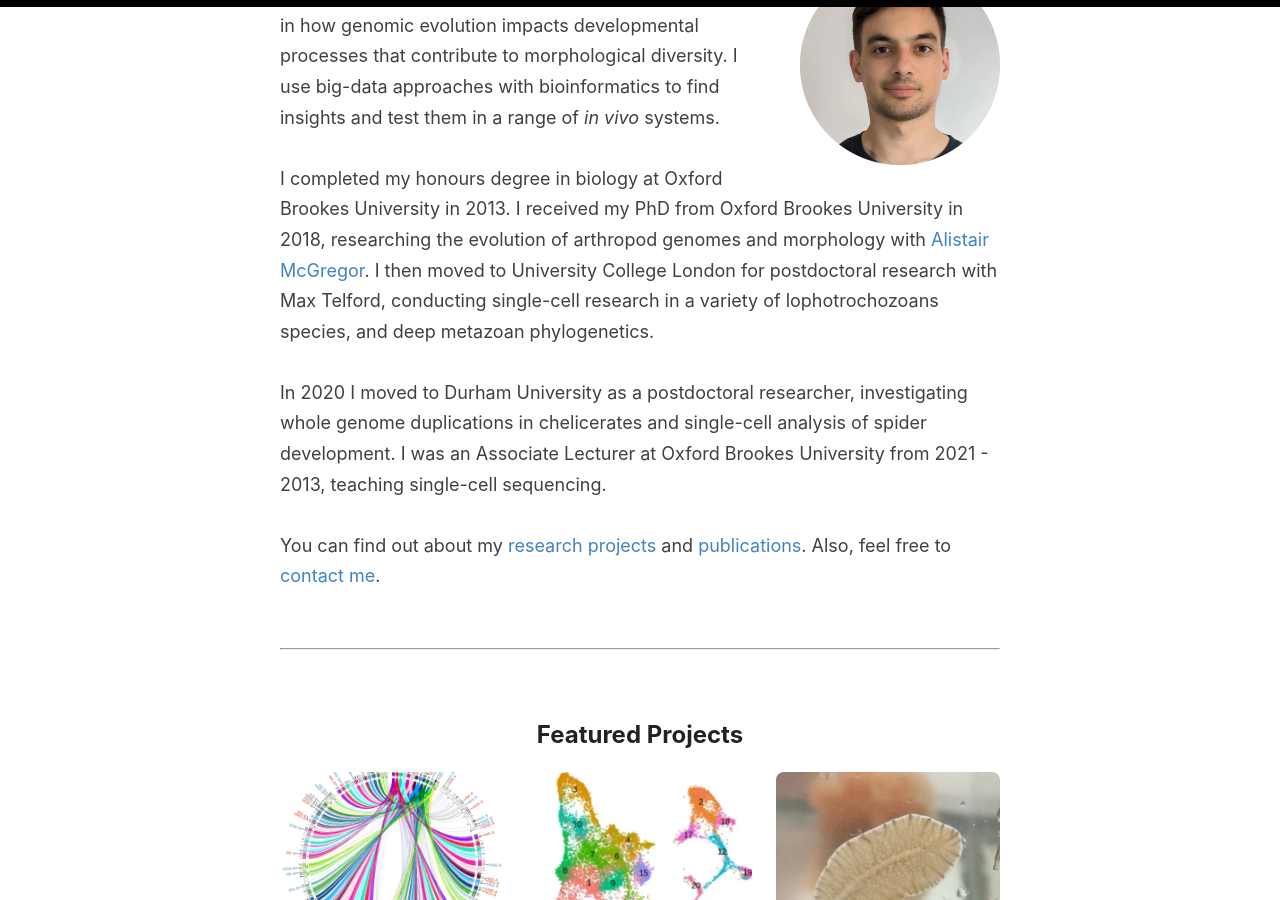
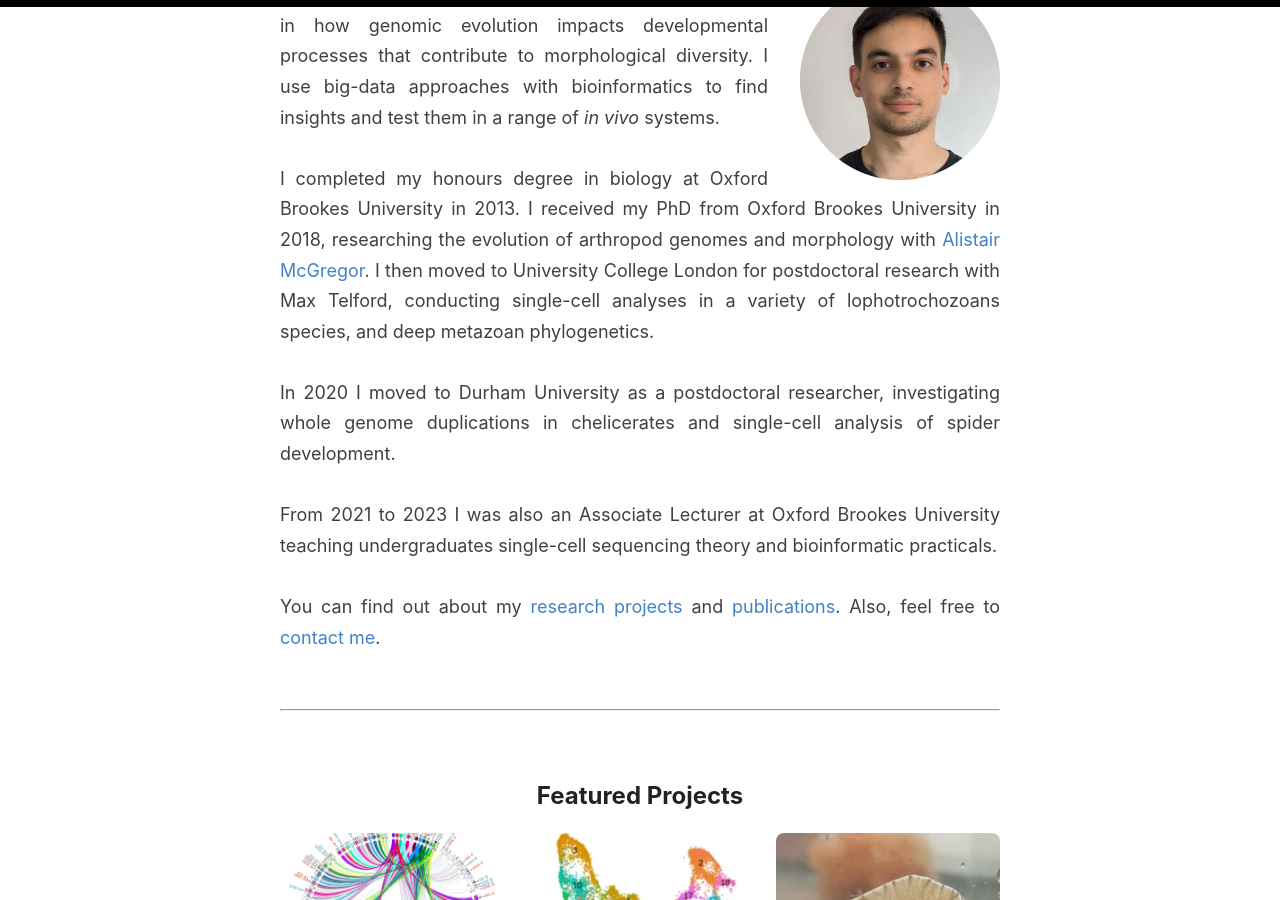
Before and after one commit to djleite/djleite.github.io, a Jekyll site: the page built from index.html, in a window 1280 px wide and 900 px high, scrolled down 337 px. Built offline with Jekyll 4.4.1, drawn with Linux system fonts in a browser that asks for light colours; the list of posts is cut into pages by our own code.

Commit message:
update home

```diff
--- a/index.html
+++ b/index.html
@@ -7,18 +7,19 @@
 <section style="padding: 2rem 0;">
   <h2 style="margin-bottom: 1rem; text-align: center;">About</h2>
   <div style="overflow: hidden;">
-    <img
-      src="{{ site.baseurl }}/images/DJL_ID_photo.webp"
-      alt="DJ Leite Photo"
-      style="float: right; margin-left: 2rem; max-width: 200px; border-radius: 8px;"
-    >
-
-    <p style="text-align: left;">
+    <p style="text-align: justify;">
+      <img
+        src="{{ site.baseurl }}/images/DJL_ID_photo.webp"
+        alt="DJ Leite Photo"
+        style="float: right; margin-left: 2rem; max-width: 200px; border-radius: 8px;"
+      >
       I am an evolutionary developmental biologist, interested in how genomic evolution impacts developmental processes that contribute to morphological diversity. I use big-data approaches with bioinformatics to find insights and test them in a range of <i>in vivo</i> systems.
       <br><br>
-      I completed my honours degree in biology at Oxford Brookes University in 2013. I received my PhD from Oxford Brookes University in 2018, researching the evolution of arthropod genomes and morphology with <a href="https://mcgregor-evo-devo-lab.net/" target="_blank" rel="noopener noreferrer">Alistair McGregor</a>. I then moved to University College London for postdoctoral research with Max Telford, conducting single-cell research in a variety of lophotrochozoans species, and deep metazoan phylogenetics.
+      I completed my honours degree in biology at Oxford Brookes University in 2013. I received my PhD from Oxford Brookes University in 2018, researching the evolution of arthropod genomes and morphology with <a href="https://mcgregor-evo-devo-lab.net/" target="_blank" rel="noopener noreferrer">Alistair McGregor</a>. I then moved to University College London for postdoctoral research with Max Telford, conducting single-cell analyses in a variety of lophotrochozoans species, and deep metazoan phylogenetics.
       <br><br>
-      In 2020 I moved to Durham University as a postdoctoral researcher, investigating whole genome duplications in chelicerates and single-cell analysis of spider development. I was an Associate Lecturer at Oxford Brookes University from 2021 - 2013, teaching single-cell sequencing.
+      In 2020 I moved to Durham University as a postdoctoral researcher, investigating whole genome duplications in chelicerates and single-cell analysis of spider development.
+      <br><br>
+      From 2021 to 2023 I was also an Associate Lecturer at Oxford Brookes University teaching undergraduates single-cell sequencing theory and bioinformatic practicals.
       <br><br>
       You can find out about my <a href="/projects">research projects</a> and <a href="/publications">publications</a>. Also, feel free to <a href="/contact">contact me</a>.
     </p>
```
